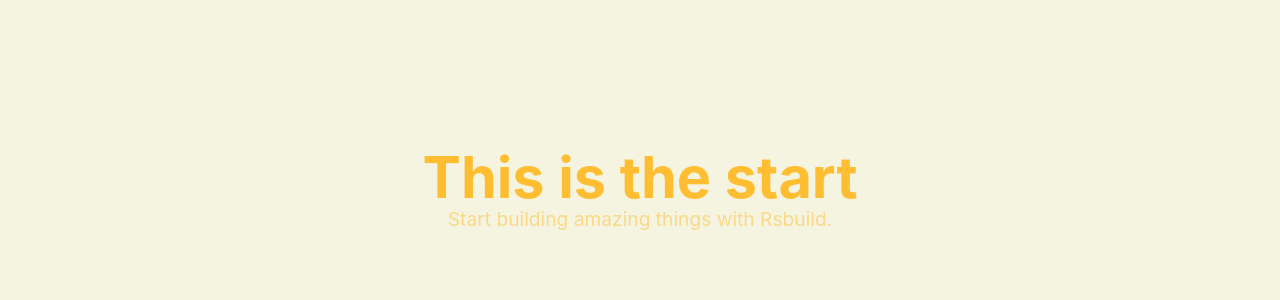
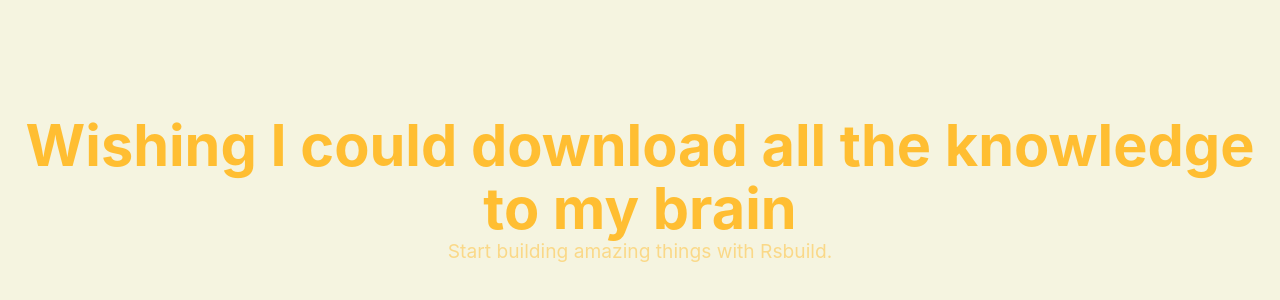
Before and after one commit to Yousif0606/Byte-Brigade, a React app in the folder CraftHive/: page / in a window 1280 px wide. Shown: the part 212-512 px from the top of the page. Built offline with nearby package versions, Linux system fonts and the light colour scheme; the HTML template or start-up script is replaced by a standard one.

Commit message:
changed the header

```diff
--- a/CraftHive/src/App.jsx
+++ b/CraftHive/src/App.jsx
@@ -5,7 +5,7 @@ import Navbar from './Navbar';
 const App = () => {
   return (
     <div className="content">
-      <h1>This is the start</h1>
+      <h1>Wishing I could download all the knowledge to my brain</h1>
       <p>Start building amazing things with Rsbuild.</p>
     </div>
   );
```
